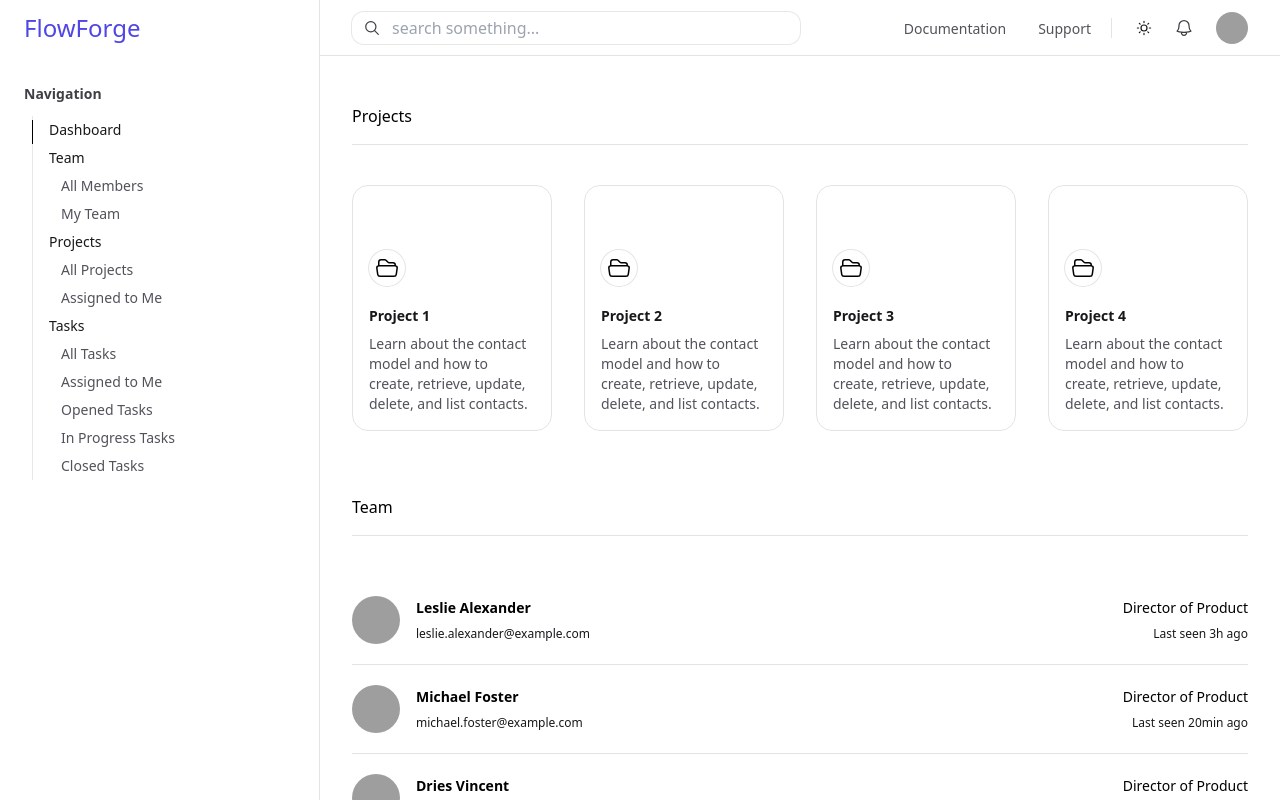
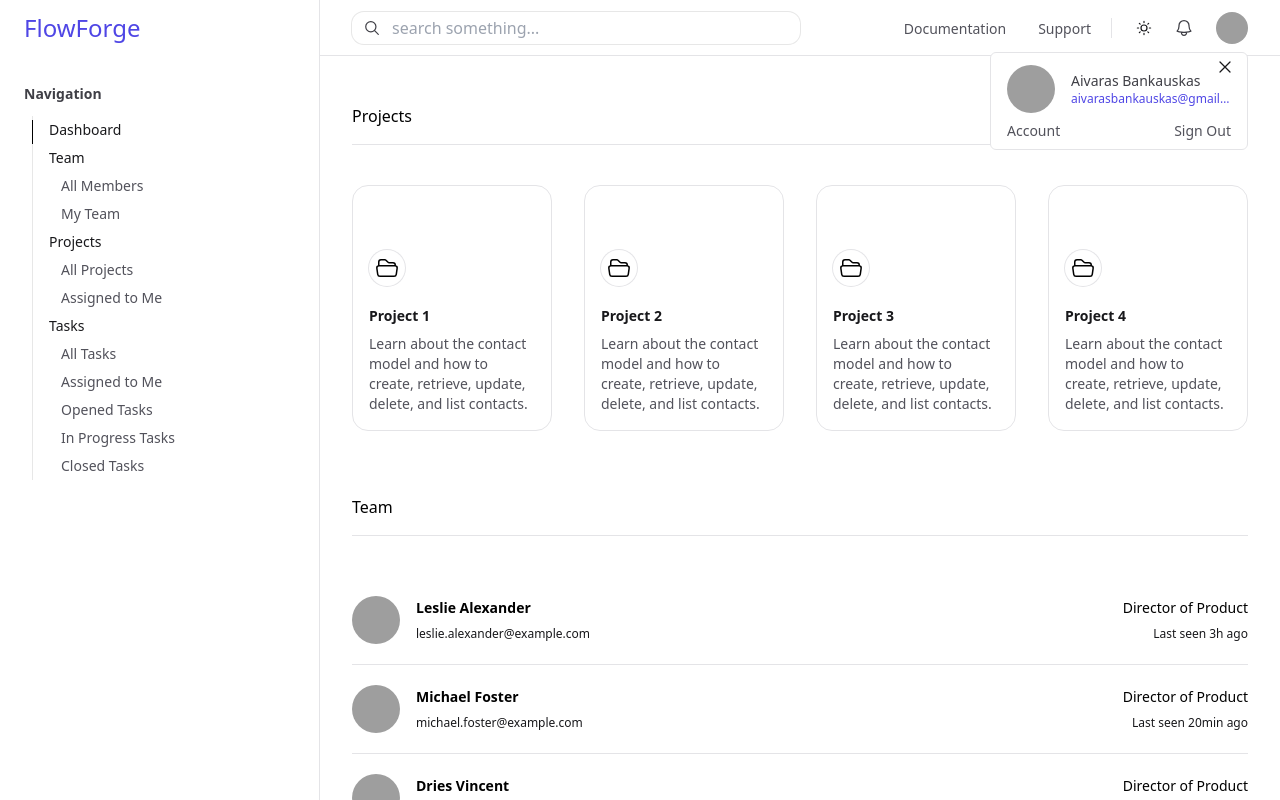
Before and after one commit to aivaras-bankauskas/vuetasks, a Vue app: page / in a window 1280 px wide. Both pictures are taken after a click on the element 1232 px from the left and 27 px from the top of the page. Shown: the top 800 px of the page. Built offline with nearby package versions, Linux system fonts and the light colour scheme; grey boxes are pictures that could not be loaded.

Commit message:
MainLayout.vue: add dropdown for account settings

```diff
--- a/src/views/layouts/MainLayout.vue
+++ b/src/views/layouts/MainLayout.vue
@@ -4,6 +4,7 @@
     const SidebarMenu = defineAsyncComponent(() => import('@/views/layouts/SidebarMenu.vue'));
 
     const isMenuOpen = ref(false);
+    const isUserMenuOpen = ref(false);
     const isSearchbarShown = ref(false);
 
     onBeforeUnmount(() => {
@@ -23,6 +24,7 @@
     const checkScreenSize = (): void => {
         if (window.innerWidth >= 1024) {
             isMenuOpen.value = false;
+            isUserMenuOpen.value = false;
             document.documentElement.classList.remove('overflow-hidden');
         }
     };
@@ -34,6 +36,10 @@
         } else {
             document.documentElement.classList.remove('overflow-hidden');
         }
+    };
+
+    const toggleUserMenu = (): void => {
+        isUserMenuOpen.value = !isUserMenuOpen.value;
     };
 
     const showSearchbar = (): void => {
@@ -122,8 +128,31 @@
                             </svg>
                         </button>
                     </div>
-                    <div :class="{ 'hidden xxs:hidden sm:flex': isSearchbarShown }" class="hidden xxs:flex h-8 w-8 hover:ring-4 hover:ring-zinc-900/5 dark:hover:ring-white/5 rounded-full cursor-pointer">
-                        <img class="h-8 w-8 rounded-full bg-gray-50" src="https://images.unsplash.com/photo-1472099645785-5658abf4ff4e?ixlib=rb-1.2.1&amp;auto=format&amp;fit=facearea&amp;facepad=2&amp;w=256&amp;h=256&amp;q=80" alt="fullName">
+                    <div :class="{ 'hidden xxs:hidden sm:flex': isSearchbarShown }" class="hidden xxs:flex lg:hidden h-8 w-8 hover:ring-4 hover:ring-zinc-900/5 dark:hover:ring-white/5 rounded-full cursor-pointer">
+                        <RouterLink to="/account">
+                            <img class="h-8 w-8 rounded-full bg-gray-50" src="https://images.unsplash.com/photo-1472099645785-5658abf4ff4e?ixlib=rb-1.2.1&amp;auto=format&amp;fit=facearea&amp;facepad=2&amp;w=256&amp;h=256&amp;q=80" alt="Full Name">
+                        </RouterLink>
+                    </div>
+                    <div class="hidden lg:flex h-8 w-8 hover:ring-4 hover:ring-zinc-900/5 dark:hover:ring-white/5 rounded-full cursor-pointer">
+                        <img class="h-8 w-8 rounded-full bg-gray-50" src="https://images.unsplash.com/photo-1472099645785-5658abf4ff4e?ixlib=rb-1.2.1&amp;auto=format&amp;fit=facearea&amp;facepad=2&amp;w=256&amp;h=256&amp;q=80" alt="Full Name" @click="toggleUserMenu">
+                    </div>
+                    <div v-if="isUserMenuOpen" class="absolute top-11 right-8 mt-2 rounded-md border border-gray-light dark:border-gray-dark bg-white dark:bg-zinc-800" role="menu" aria-orientation="vertical" aria-labelledby="user-menu-button" tabindex="-1">
+                        <button type="button" class="absolute top-1 right-3 h-5 w-5 rounded-md transition hover:bg-zinc-900/5 ui-not-focus-visible:outline-none dark:hover:bg-white/5" aria-label="Toggle User Menu" @click="toggleUserMenu">
+                            <svg xmlns="http://www.w3.org/2000/svg" fill="none" viewBox="0 0 24 24" stroke-width="1.5" stroke="currentColor" class="h-5 w-5 stroke-zinc-900 dark:stroke-white">
+                                <path stroke-linecap="round" stroke-linejoin="round" d="M6 18L18 6M6 6l12 12" />
+                            </svg>
+                        </button>
+                        <div class="flex items-center ml-4 mt-3">
+                            <img class="h-12 w-12 rounded-full" src="https://images.unsplash.com/photo-1472099645785-5658abf4ff4e?ixlib=rb-1.2.1&ixid=eyJhcHBfaWQiOjEyMDd9&auto=format&fit=facearea&facepad=2&w=256&h=256&q=80" alt="avatar">
+                            <div class="flex flex-col">
+                                <div class="block px-4 text-sm text-gray-dark dark:text-gray-light w-48 truncate" role="menuitem">Aivaras Bankauskas</div>
+                                <div class="block px-4 text-xs text-primary dark:text-gray-light w-48 truncate" role="menuitem">aivarasbankauskas@gmail.com</div>
+                            </div>
+                        </div>
+                        <div class="flex justify-between px-4 py-2">
+                            <RouterLink id="user-menu-profile" to="/account" class="text-sm text-zinc-600 dark:text-zinc-400 hover:text-zinc-900 dark:hover:text-white" role="menuitem" tabindex="-1" @click="toggleUserMenu">Account</RouterLink>
+                            <RouterLink id="user-menu-logout" to="/sign-out" class="text-sm text-zinc-600 dark:text-zinc-400 hover:text-zinc-900 dark:hover:text-white" role="menuitem" tabindex="-1" @click="toggleUserMenu">Sign Out</RouterLink>
+                        </div>
                     </div>
                 </div>
             </div>
```
